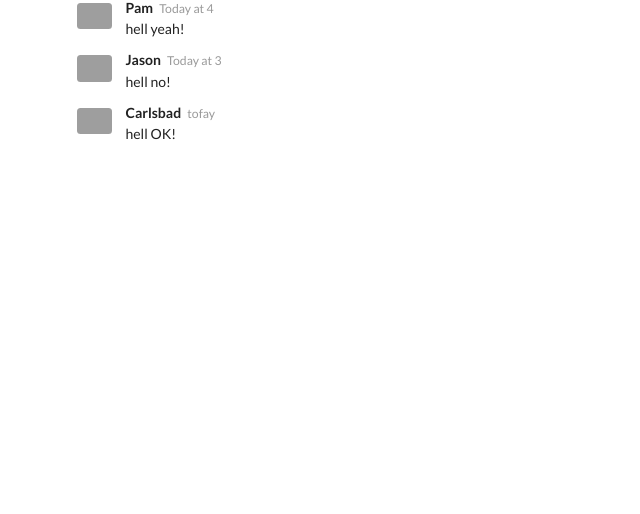
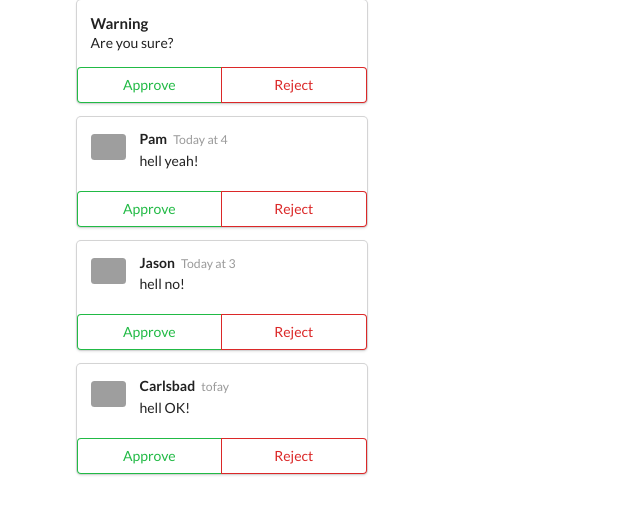
Before and after one commit to chyoon2/Buttons-app, a React app in the folder buttons/: page / in a window 1280 px wide. Shown: the whole page, without its empty margins (0-640 px from the left). Built offline with nearby package versions, Linux system fonts and the light colour scheme; grey boxes are pictures that could not be loaded.

Commit message:
added approval card componenet for back end comment approval

```diff
--- /dev/null
+++ b/buttons/src/ApprovalCard.js
@@ -0,0 +1,17 @@
+import React from "react";
+
+const ApprovalCard = (props) => {
+  return (
+    <div className='ui card'>
+      <div className='content'>{props.children}</div>
+      <div className='extraContent'>
+        <div className='ui two buttons'>
+          <div className='ui basic green button'>Approve</div>
+          <div className='ui basic red button'>Reject</div>
+        </div>
+      </div>
+    </div>
+  );
+};
+
+export default ApprovalCard;
--- a/buttons/src/index.js
+++ b/buttons/src/index.js
@@ -1,29 +1,42 @@
 import React from "react";
 import ReactDom from "react-dom";
 import CommentDetail from "./CommentDetail";
+import ApprovalCard from "./ApprovalCard";
 import faker from "faker";
 
 const App = () => {
   return (
     <div className='ui container comments'>
+      <ApprovalCard>
+        <div>
+          <h4>Warning</h4>
+        </div>
+        Are you sure?
+      </ApprovalCard>
+      <ApprovalCard>
         <CommentDetail
           author='Pam'
           timeAgo='Today at 4'
           text='hell yeah'
           avatar={faker.image.avatar()}
         />
+      </ApprovalCard>
+      <ApprovalCard>
         <CommentDetail
           author='Jason'
           timeAgo='Today at 3'
           text='hell no'
           avatar={faker.image.avatar()}
         />
+      </ApprovalCard>
+      <ApprovalCard>
         <CommentDetail
           author='Carlsbad'
           timeAgo='tofay'
           text='hell OK'
           avatar={faker.image.avatar()}
         />
+      </ApprovalCard>
     </div>
   );
 };
```
Lines whose indentation alone changed are shown as unchanged.
